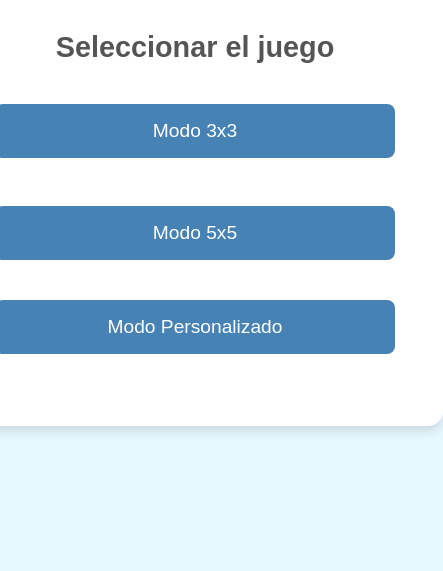
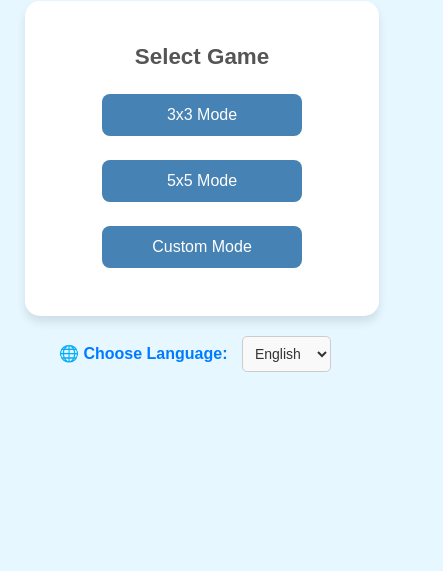
Before and after one commit to Thigau/TATETi-By-IA, a plain HTML site: page tateti.html in a window 390 px wide. Shown: the part 273-844 px from the top of the page, 443 px wide, since content can reach past the window. Drawn offline with Linux system fonts and the light colour scheme.

Commit message:
chore: document all recent changes
- Added 'problemMatcher': [] to MCP Filesystem task to prevent VS Code blocking
- Implemented browser language detection, defaulting to English or Spanish
- Added dynamic translations for both languages with language selector
- Set default language via navigator.language and html lang attribute update
- Updated 'Personalizado' text in HTML & JS translations
- Made buttons responsive with max-width and matching board width for 3x3 mode
- Added auto-reset on win/tie after 2s for 3x3 mode
- Adjusted CSS for responsive boards and global UI consistency

```diff
--- a/tateti.css
+++ b/tateti.css
@@ -18,7 +18,11 @@ body {
 }
 
 button {
+    /* Responsive button: full width up to max 200px, fixed order ensures reset above back */
+    display: block;
     width: 100%;
+    max-width: 200px;
+    white-space: nowrap;
     margin: 1.5rem auto;
     padding: 1rem 2rem;
     font-size: 1.2rem;
@@ -81,7 +85,9 @@ h2 {
     grid-template-rows: repeat(3, 1fr);
     gap: 5px;
     margin: 1rem auto;
+    width: 100%;
     max-width: 310px;
+    aspect-ratio: 1 / 1;
 }
 
 #winner-message {
@@ -111,3 +117,68 @@ h2 {
         opacity: 1;
     }
 }
+
+/* Style for the language menu */
+#language-menu {
+  text-align: center;
+  margin-top: 20px;
+  font-family: 'Arial', sans-serif;
+  font-size: 16px;
+  color: #333;
+}
+
+#language-menu label {
+  margin-right: 10px;
+  font-weight: bold;
+  color: #007BFF;
+}
+
+#language-select {
+  padding: 8px;
+  border: 1px solid #ccc;
+  border-radius: 5px;
+  font-size: 14px;
+  background-color: #f9f9f9;
+  color: #333;
+  transition: border-color 0.3s ease, box-shadow 0.3s ease;
+}
+
+#language-select:hover {
+  border-color: #007BFF;
+  box-shadow: 0 0 5px rgba(0, 123, 255, 0.5);
+}
+
+#language-select:focus {
+  outline: none;
+  border-color: #0056b3;
+  box-shadow: 0 0 8px rgba(0, 86, 179, 0.7);
+}
+
+/* Responsive adjustments */
+@media (max-width: 400px) {
+  .menu {
+    width: 90%;
+    padding: 1.5rem;
+  }
+  button {
+    font-size: 1rem;
+    padding: 0.75rem 1.5rem;
+  }
+  h1 {
+    font-size: 2rem;
+  }
+  h2 {
+    font-size: 1.4rem;
+  }
+}
+
+/* Ensure 3x3 mode buttons match the board width */
+#mode-3x3 {
+    display: flex;
+    flex-direction: column;
+    align-items: center;
+}
+#mode-3x3 button {
+    width: 100%;         /* full width of parent (centered container) */
+    max-width: 310px;    /* same max width as .board */
+}
--- a/tateti.html
+++ b/tateti.html
@@ -13,7 +13,7 @@
         <h2>Seleccionar el juego</h2>
         <button id="three-by-three">Modo 3x3</button>
         <button id="five-by-five">Modo 5x5</button>
-        <button id="custom-game">Modo Personalizado</button>
+        <button id="custom-game">Personalizado</button>
     </section>
 
     <section id="game-modes" class="hidden">
@@ -31,12 +31,21 @@
             <button id="back-to-menu">Volver al Menú</button>
         </div>
         <div id="mode-custom" class="hidden">
-            <h2>Modo Personalizado</h2>
+            <h2>Personalizado</h2> <!-- ya está actualizado -->
             <div id="board-custom" class="board"></div>
             <button id="reset-custom">Reiniciar</button>
             <button id="back-to-menu">Volver al Menú</button>
         </div>
     </section>
+
+    <!-- Language selection dropdown -->
+    <div id="language-menu" style="margin-top: 20px; text-align: center;">
+      <label for="language-select">🌐 Choose Language:</label>
+      <select id="language-select">
+        <option value="en">English</option>
+        <option value="es">Español</option>
+      </select>
+    </div>
 </div>
 <script src="tateti.js"></script>
 </body>
--- a/tateti.js
+++ b/tateti.js
@@ -5,6 +5,63 @@ document.addEventListener("DOMContentLoaded", () => {
     const board3x3 = document.getElementById("board-3x3");
     const reset3x3 = document.getElementById("reset-3x3");
     const backToMenu = document.getElementById("back-to-menu");
+
+    // Detect browser language: Spanish for es-*, otherwise English
+    let currentLanguage = navigator.language && navigator.language.startsWith('es') ? 'es' : 'en';
+    const translations = {
+        en: {
+            title: 'Tic Tac Toe Interactive',
+            menuHeading: 'Select Game',
+            threeByThree: '3x3 Mode',
+            fiveByFive: '5x5 Mode',
+            customGame: 'Custom Mode',
+            mode3x3Heading: '3x3 Mode',
+            mode5x5Heading: '5x5 Mode',
+            modeCustomHeading: 'Custom Mode',
+            reset: 'Reset',
+            backToMenu: 'Back to Menu',
+            languageLabel: '🌐 Choose Language:'
+        },
+        es: {
+            title: 'Ta Te Ti Interactivo',
+            menuHeading: 'Seleccionar el juego',
+            threeByThree: 'Modo 3x3',
+            fiveByFive: 'Modo 5x5',
+            customGame: 'Personalizado',
+            mode3x3Heading: 'Modo 3x3',
+            mode5x5Heading: 'Modo 5x5',
+            modeCustomHeading: 'Personalizado',
+            reset: 'Reiniciar',
+            backToMenu: 'Volver al Menú',
+            languageLabel: '🌐 Elegir idioma:'
+        }
+    };
+    const languageSelect = document.getElementById('language-select');
+    // Set selector to detected language
+    languageSelect.value = currentLanguage;
+    languageSelect.addEventListener('change', e => updateLanguage(e.target.value));
+
+    function updateLanguage(lang) {
+        // Set html lang attribute for accessibility
+        document.documentElement.lang = lang;
+        const t = translations[lang];
+        currentLanguage = lang;
+        document.title = t.title;
+        document.querySelector('h1').textContent = t.title;
+        document.querySelector('#menu h2').textContent = t.menuHeading;
+        document.getElementById('three-by-three').textContent = t.threeByThree;
+        document.getElementById('five-by-five').textContent = t.fiveByFive;
+        document.getElementById('custom-game').textContent = t.customGame;
+        document.querySelector('#mode-3x3 h2').textContent = t.mode3x3Heading;
+        document.querySelector('#mode-5x5 h2').textContent = t.mode5x5Heading;
+        document.querySelector('#mode-custom h2').textContent = t.modeCustomHeading;
+        document.getElementById('reset-3x3').textContent = t.reset;
+        document.getElementById('reset-5x5').textContent = t.reset;
+        document.getElementById('reset-custom').textContent = t.reset;
+        document.querySelectorAll('#back-to-menu').forEach(btn => btn.textContent = t.backToMenu);
+        document.querySelector('label[for="language-select"]').textContent = t.languageLabel;
+    }
+    updateLanguage(currentLanguage);
 
     let currentPlayer = "X";
     let boardState = Array(3).fill(null).map(() => Array(3).fill(null));
@@ -55,14 +112,20 @@ document.addEventListener("DOMContentLoaded", () => {
     function displayWinner(winner) {
         const winnerMessage = document.getElementById("winner-message");
         if (winner === "Empate") {
-            winnerMessage.textContent = "¡Es un empate!";
+            const text = currentLanguage === 'es' ? "¡Es un empate!" : "It's a tie!";
+            winnerMessage.textContent = text;
             winnerMessage.classList.remove("hidden", "winner");
             winnerMessage.classList.add("tie");
         } else {
-            winnerMessage.textContent = `${winner} ha ganado!`;
+            const winText = currentLanguage === 'es' ? "ha ganado!" : "has won!";
+            winnerMessage.textContent = `${winner} ${winText}`;
             winnerMessage.classList.remove("hidden", "tie");
             winnerMessage.classList.add("winner");
         }
+        // Auto-reset game after showing result
+        setTimeout(() => {
+            reset3x3.click();
+        }, 2000);
     }
 
     function create3x3Board() {
```
